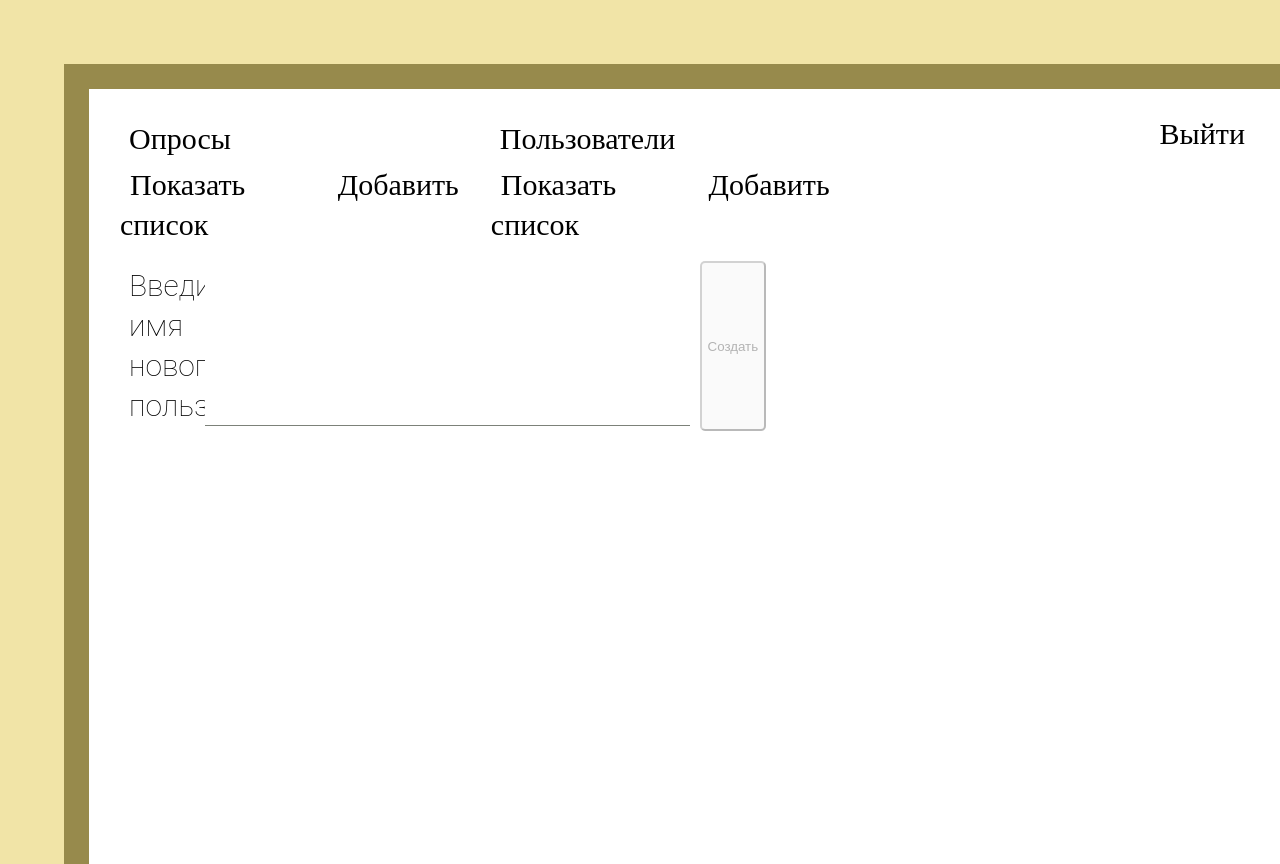
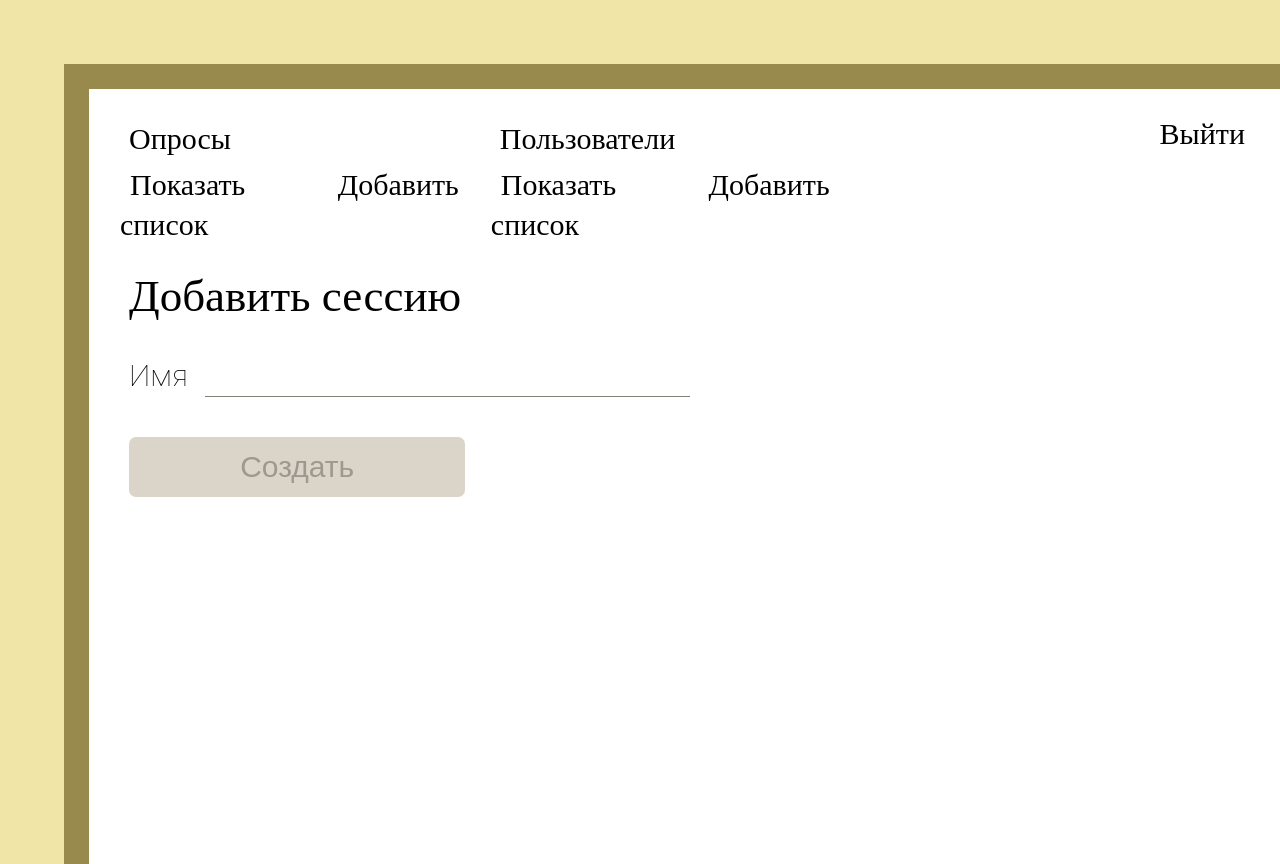
Before and after one commit to KatySolo/realtimepollreact, a React (Create React App) app: page /admin/users/add in a window 1280 px wide. Built offline with nearby package versions, Linux system fonts and the light colour scheme; no server answers; what auth0-js would draw is missing.

Commit message:
added user form design

```diff
--- a/src/components/SessionWindows/SessionForm/styles.css
+++ b/src/components/SessionWindows/SessionForm/styles.css
@@ -7,17 +7,6 @@
 
 .footer {
     margin-top: 30px;
-}
-
-.msgBox {
-    height: fit-content;
-    align-self: center;
-    padding: 2px;
-}
-
-.error {
-    border: 2px solid rgba(200, 0, 0, 0.5);
-    background-color:rgba(247, 147, 147, 0.5);
 }
 
 .sessionName,
--- a/src/components/UserWindows/UsersForm/UsersForm.jsx
+++ b/src/components/UserWindows/UsersForm/UsersForm.jsx
@@ -19,7 +19,7 @@ class UsersForm extends Component {
 		super(props);
 		this.state={
 			msg: '',
-			isError: false
+			type: 'none'
 		};
 		this.handleSubmit = this.handleSubmit.bind(this);
 	}
@@ -29,11 +29,11 @@ class UsersForm extends Component {
 		},{
 			headers: { 'Authorization': `Bearer ${auth0Client.getIdToken()}` }
 		}).then(res => {
-			setTimeout(() => {this.setState({ msg: '' });}, 5000);
-			this.setState({ msg: res.data, isError: false });
+			setTimeout(() => {this.setState({ msg: '', type: 'none' });}, 5000);
+			this.setState({ msg: res.data, type: 'ok' });
 		}).catch((error) => {
-			setTimeout(() => {this.setState({ msg: '', isError: false });}, 5000);
-			this.setState({ msg: error.response.data.text || 'Такой пользователь существует', isError: true });
+			setTimeout(() => {this.setState({ msg: '', type: 'none' });}, 5000);
+			this.setState({ msg: error.response.data.text || 'Такой пользователь существует', type: 'err' });
 		});
 
 	}
@@ -42,15 +42,20 @@ class UsersForm extends Component {
 		// TODO clear state after login + clean form
 		return (
 			<div className='usersForm'>
-				<InputWithLable lable='Введите имя нового пользователя' id='name'/>
-				<button
-					className='sendNewUserButton'
-					disabled={!this.props.name}
-					onClick={this.handleSubmit}>
-                    Создать
-				</button>
-				<div className={this.state.isError ? 'msgBox error' : 'msgBox correct'}>
-					{this.state.msg}
+				<div className='formTitle'>Добавить сессию</div>
+				<InputWithLable lable='Имя' id='name'/>
+				<div className='footer'>
+					<div className='buttonContainer'>
+						<button
+							className='sendNewUserButton submitButton'
+							disabled={!this.props.name}
+							onClick={this.handleSubmit}>
+							Создать
+						</button>
+					</div>
+					<div className={'msgResultBox ' + this.state.type}>
+						<div className='msgResultBox_text'>{this.state.msg}</div>
+					</div>
 				</div>
 			</div>
 		);
--- a/src/components/UserWindows/UsersForm/styles.css
+++ b/src/components/UserWindows/UsersForm/styles.css
@@ -1,24 +1,4 @@
 .usersForm {
     display: flex;
+    flex-direction: column;
 }
-
-.sendNewUserButton {
-    border-radius: 5px;
-    margin-left: 5px;
-}
-
-.sendNewUserButton:focus {
-    outline: none;
-}
-
-.msgBox {
-    height: fit-content;
-    align-self: center;
-    margin-left: 10px;
-    padding: 2px;
-}
-
-.error {
-    border: 2px solid rgba(200, 0, 0, 0.5);
-    background-color:rgba(247, 147, 147, 0.5);
-}
```
